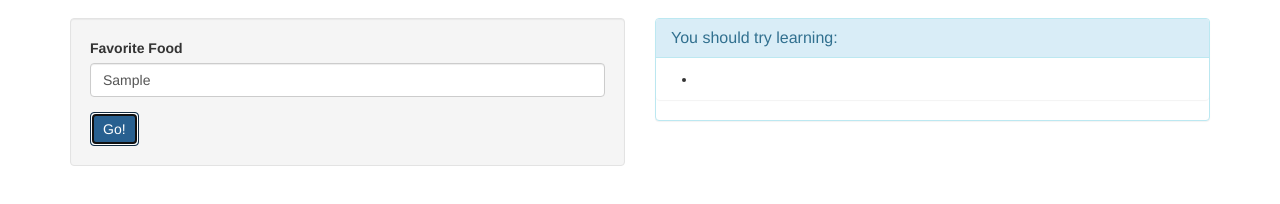
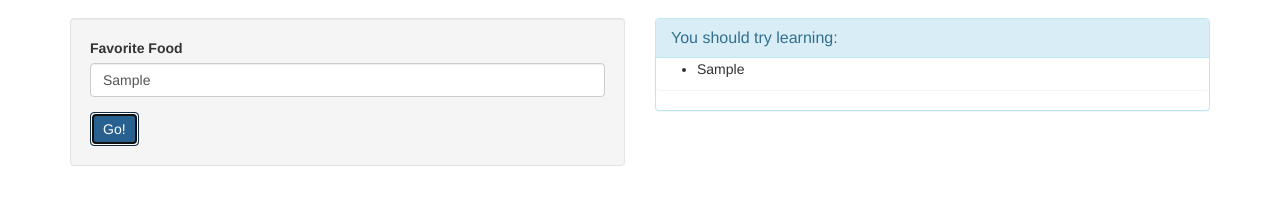
Before and after one commit to fetonecontrol/language-selector, a plain HTML site: page index.html in a window 1280 px wide. Both pictures are taken after typing "Sample" into the empty fields and a click on the button "Go!". Shown: the part 54-258 px from the top of the page. Drawn offline with Linux system fonts and the light colour scheme.

Commit message:
fix output not displaying correctly

```diff
--- a/index.html
+++ b/index.html
@@ -47,7 +47,7 @@
                 </div>
                 <div class="panel body">
                   <ul>
-                    <li><p><span id="food"></span></p></li>
+                    <li><p><span id="output"></span></p></li>
                   </ul>
                 </div>
               </div>
--- a/js/scripts.js
+++ b/js/scripts.js
@@ -2,7 +2,7 @@ $(document).ready(function() {
   $("#lang-select").submit(function(event) {
     const food = $("#food").val();
 
-    $("#food").text(food);
+    $("#output").text(food);
     $("#hide-out").show();
 
     event.preventDefault();
```
